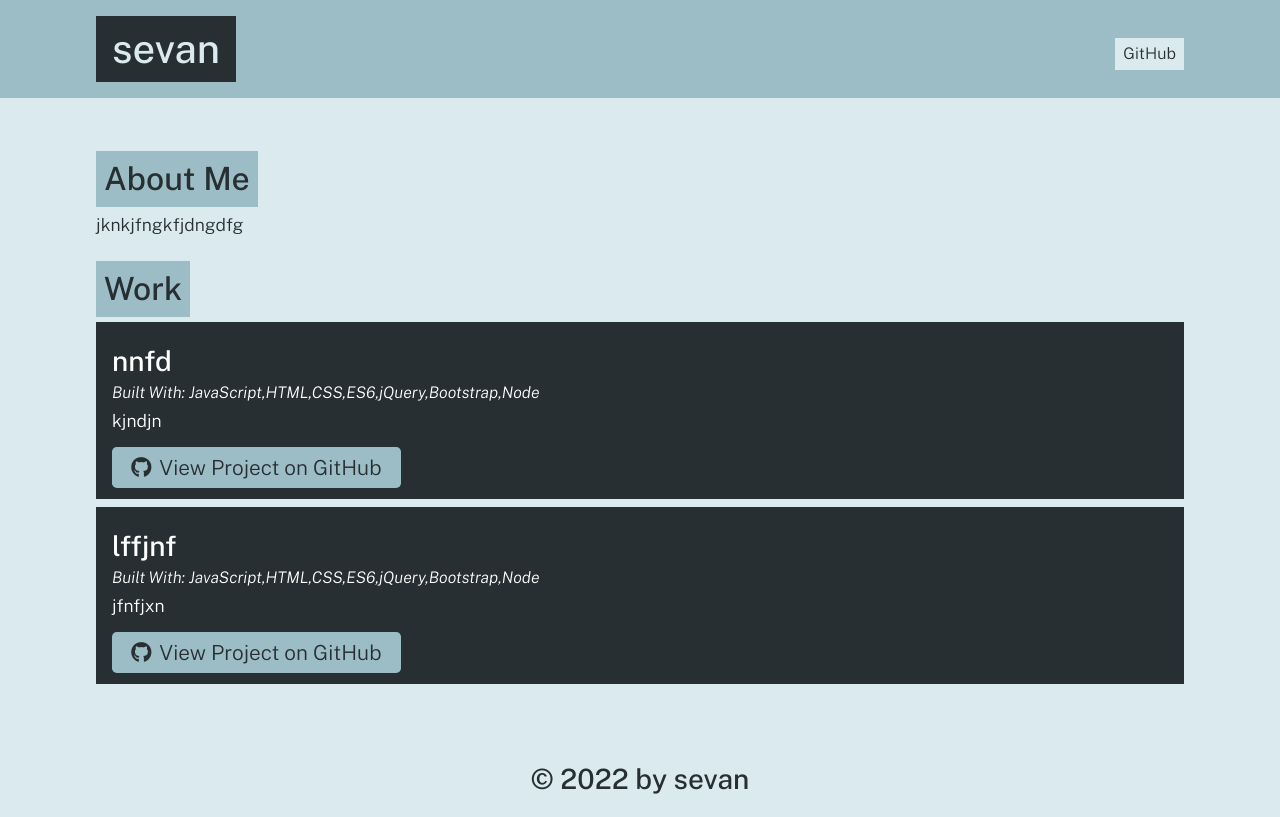
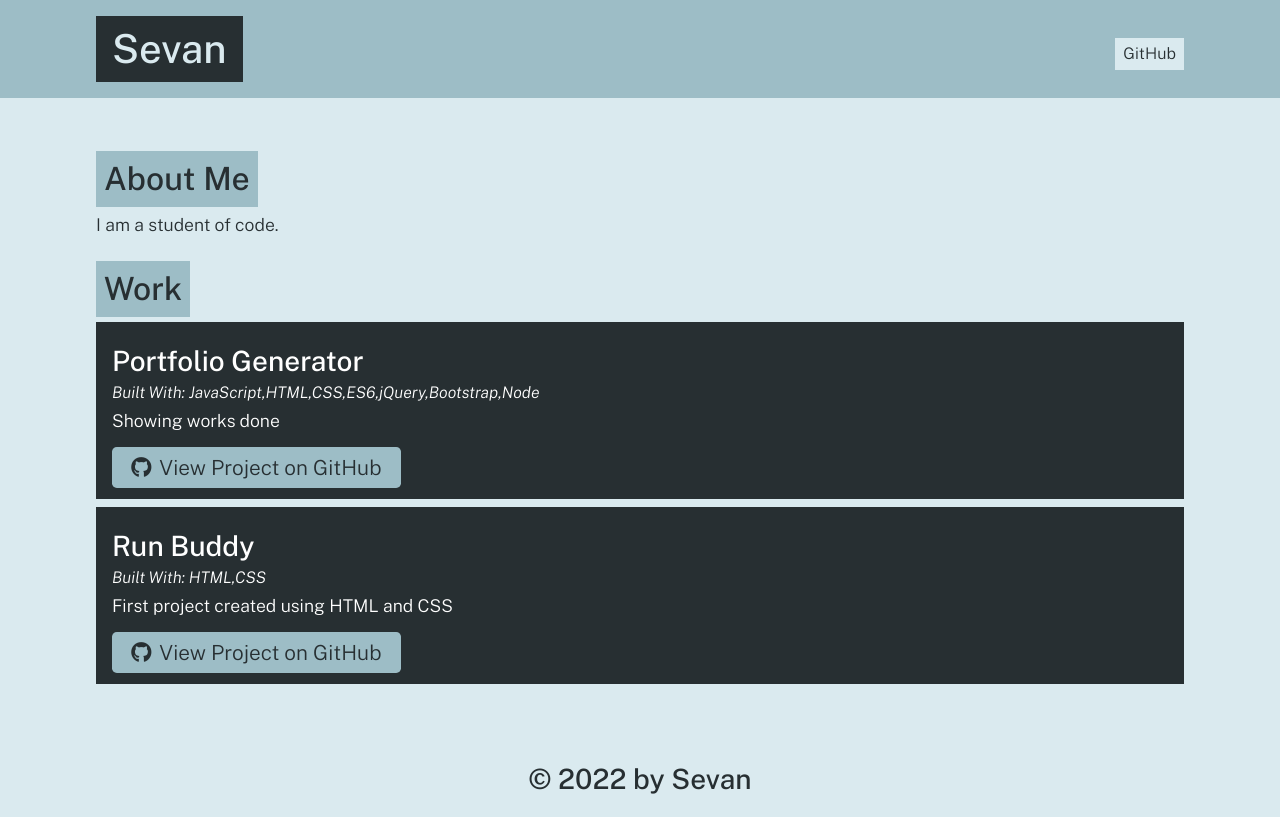
Before and after one commit to BDJS0033/portfolio-generator, a website: page dist/index.html in a window 1280 px wide. Drawn offline with nearby package versions, Linux system fonts and the light colour scheme.

Commit message:
complete work

```diff
--- a/dist/index.html
+++ b/dist/index.html
@@ -14,9 +14,9 @@
   <body>
     <header>
       <div class="container flex-row justify-space-between align-center py-3">
-        <h1 class="page-title text-secondary bg-dark py-2 px-3">sevan</h1>
+        <h1 class="page-title text-secondary bg-dark py-2 px-3">Sevan</h1>
         <nav class="flex-row">
-          <a class="ml-2 my-1 px-2 py-1 bg-secondary text-dark" href="https://github.com/bdjs0033">GitHub</a>
+          <a class="ml-2 my-1 px-2 py-1 bg-secondary text-dark" href="https://github.com/BDJS0033">GitHub</a>
         </nav>
       </div>
     </header>
@@ -24,7 +24,7 @@
 
     <section class="my-3" id="about">
       <h2 class="text-dark bg-primary p-2 display-inline-block">About Me</h2>
-      <p>jknkjfngkfjdngdfg</p>
+      <p>I am a student of code.</p>
     </section>
 
 
@@ -33,23 +33,23 @@
       <div class="flex-row justify-space-between">
 
           <div class="col-12 mb-2 bg-dark text-light p-3">
-            <h3 class="portfolio-item-title text-light">nnfd</h3>
+            <h3 class="portfolio-item-title text-light">Portfolio Generator</h3>
             <h5 class="portfolio-languages">
               Built With:
               JavaScript,HTML,CSS,ES6,jQuery,Bootstrap,Node
             </h5>
-            <p>kjndjn</p>
-            <a href="jnkjdfd" class="btn"><i class="fab fa-github mr-2"></i>View Project on GitHub</a>
+            <p>Showing works done</p>
+            <a href="https://github.com/BDJS0033/portfolio-generator" class="btn"><i class="fab fa-github mr-2"></i>View Project on GitHub</a>
           </div>
 
           <div class="col-12 mb-2 bg-dark text-light p-3">
-            <h3 class="portfolio-item-title text-light">lffjnf</h3>
+            <h3 class="portfolio-item-title text-light">Run Buddy</h3>
             <h5 class="portfolio-languages">
               Built With:
-              JavaScript,HTML,CSS,ES6,jQuery,Bootstrap,Node
+              HTML,CSS
             </h5>
-            <p>jfnfjxn</p>
-            <a href="dnfjkfkn" class="btn"><i class="fab fa-github mr-2"></i>View Project on GitHub</a>
+            <p>First project created using HTML and CSS</p>
+            <a href="https://lernantino.github.io/run-buddy/" class="btn"><i class="fab fa-github mr-2"></i>View Project on GitHub</a>
           </div>
 
 
@@ -59,7 +59,7 @@
 
     </main>
     <footer class="container text-center py-3">
-      <h3 class="text-dark">&copy; 2022 by sevan</h3>
+      <h3 class="text-dark">&copy; 2022 by Sevan</h3>
     </footer>
   </body>
   </html>
```
Also changed, not shown: README.md.
